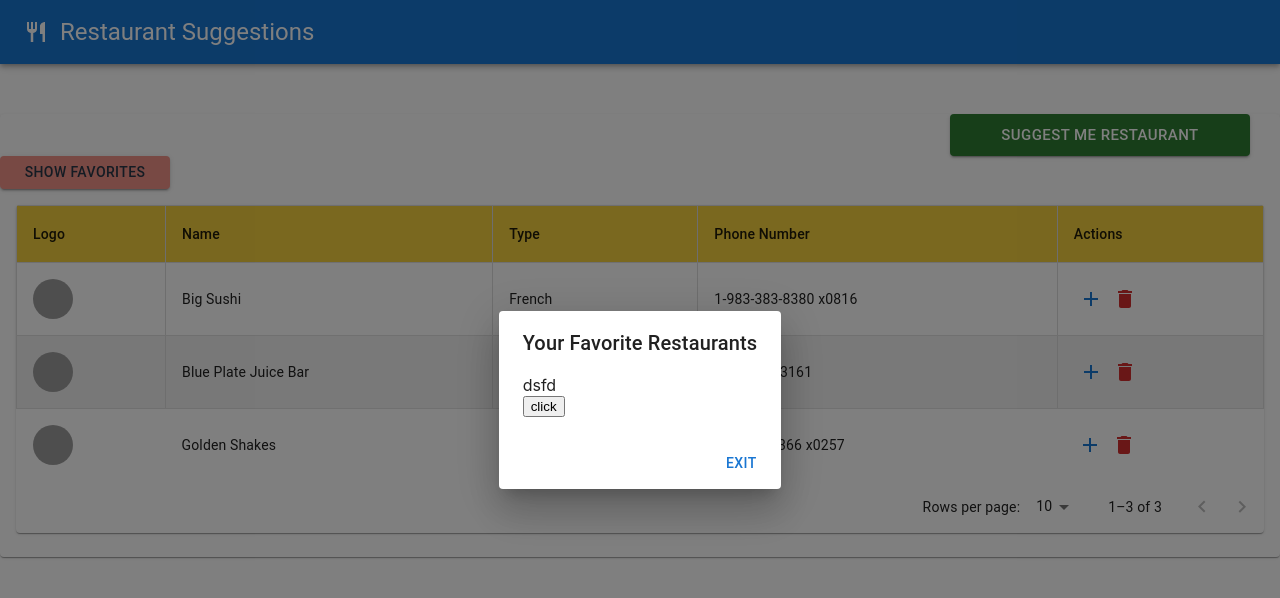
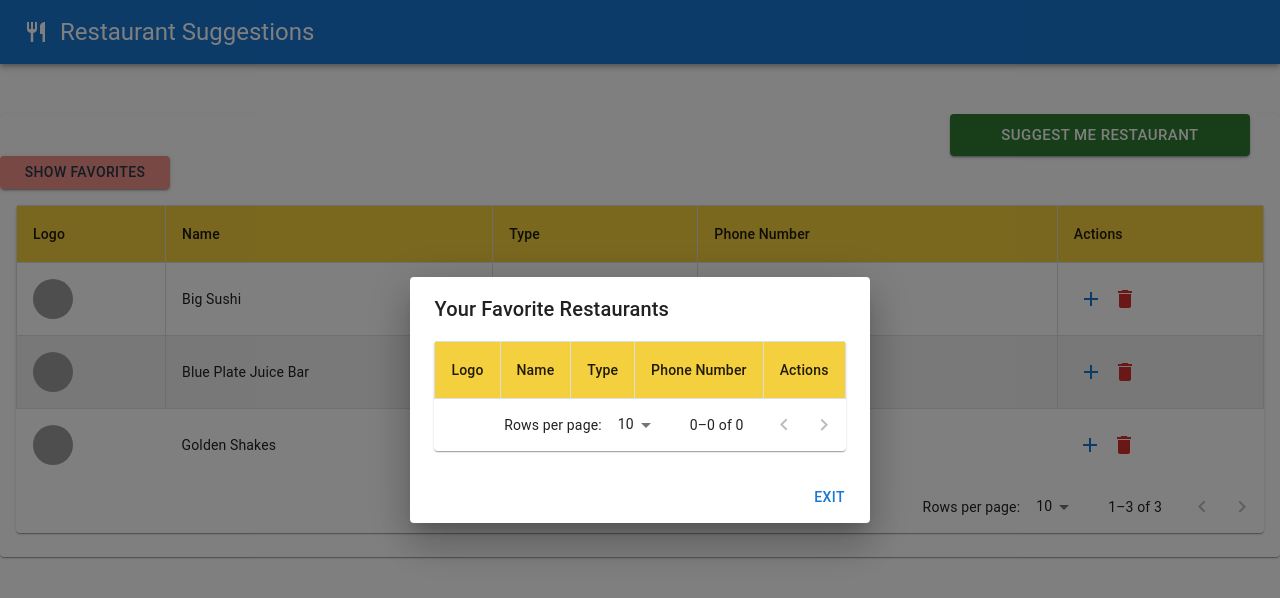
Before and after one commit to boraozisik/React_Favorite-Restaurants-App, a React (Create React App) app: page / in a window 1280 px wide. Both pictures are taken after a click on the button "SHOW FAVORITES". Shown: the top 598 px of the page. Built offline with nearby package versions, Linux system fonts and the light colour scheme; grey boxes are pictures that could not be loaded; the HTML template or start-up script is replaced by a standard one.

Commit message:
Update FavoriteRestaurantsTable.js

```diff
--- a/src/components/FavoriteRestaurantsTable.js
+++ b/src/components/FavoriteRestaurantsTable.js
@@ -10,27 +10,83 @@ import {
     Paper } from "@mui/material";
 
 import './table.css'
-import { Avatar,IconButton,Card, CardContent,CardMedia,Button } from "@mui/material"
+import { Avatar,IconButton,} from "@mui/material"
 import TablePagination from '@mui/material/TablePagination';
+import DeleteIcon from '@mui/icons-material/Delete';
 
 
 
 
 const FavoriteRestaurantsTable = ({favoriteList}) => {
 
+    const [page, setPage] = React.useState(0);
+    const [rowsPerPage, setRowsPerPage] = React.useState(10);
+    const[favoriteRestaurantList,setFavoriteRestaurantList] = useState(favoriteList)
+
+    const handleChangePage = (event, newPage) => {
+        setPage(newPage);
+      };
+
+      const handleChangeRowsPerPage = (event) => {
+        setRowsPerPage(parseInt(event.target.value, 10));
+        setPage(0);
+      };
+
+      const handleDeleteClick = (row) => {
+        if(window.confirm('Are you sure to delete this restaurant from favorites?')){
+          const newList = [...favoriteRestaurantList];
+          const index = favoriteRestaurantList.findIndex((rowContact) => rowContact.id === row.id);
+          newList.splice(index,1)
+          setFavoriteRestaurantList(newList)
+        }
+      }
+
+  return (
+    <TableContainer component={Paper} >
+    <Table aria-label='simple table' >
+        <TableHead>
+            <TableRow>
+                <TableCell>Logo</TableCell>
+                <TableCell>Name</TableCell>
+                <TableCell>Type</TableCell>
+                <TableCell>Phone Number</TableCell>
+                <TableCell>Actions</TableCell>
+            </TableRow>
+        </TableHead>
+        <TableBody>
+            {
+                favoriteRestaurantList.slice(page * rowsPerPage, page * rowsPerPage + rowsPerPage ).map((row) => (
+                    <TableRow key={row.id} sx={{'&:last-child td, &:last-child th':{border: 0}}}>
+                            <TableCell>{<Avatar src={row.logo} /> }</TableCell>
+                            <TableCell>{row.name}</TableCell>
+                            <TableCell>{row.type}</TableCell>
+                            <TableCell>{row.phone_number}</TableCell>
+                            <TableCell>
+
+                                    <IconButton aria-label='deleteSuggestion' color='error' size='small' onClick = {() => handleDeleteClick(row)}>
+                                        <DeleteIcon/>
+
+                                    </IconButton>
+                            </TableCell>
+                    </TableRow>
+                ))
+            }
 
 
-  return (
-    <div>
-        <div>
-            dsfd
-        </div>
-        <div>
-            <button onClick={() => console.log(favoriteList)}>
-                click
-            </button>
-        </div>
-    </div>
+        </TableBody>
+
+    </Table>
+    <TablePagination
+        rowsPerPageOptions={[5,10,25]}
+        component="div"
+        count={favoriteRestaurantList.length}
+        page={page}
+        onPageChange={handleChangePage}
+        rowsPerPage={rowsPerPage}
+        onRowsPerPageChange={handleChangeRowsPerPage}
+    />
+
+    </TableContainer>
   )
 }
 
```
